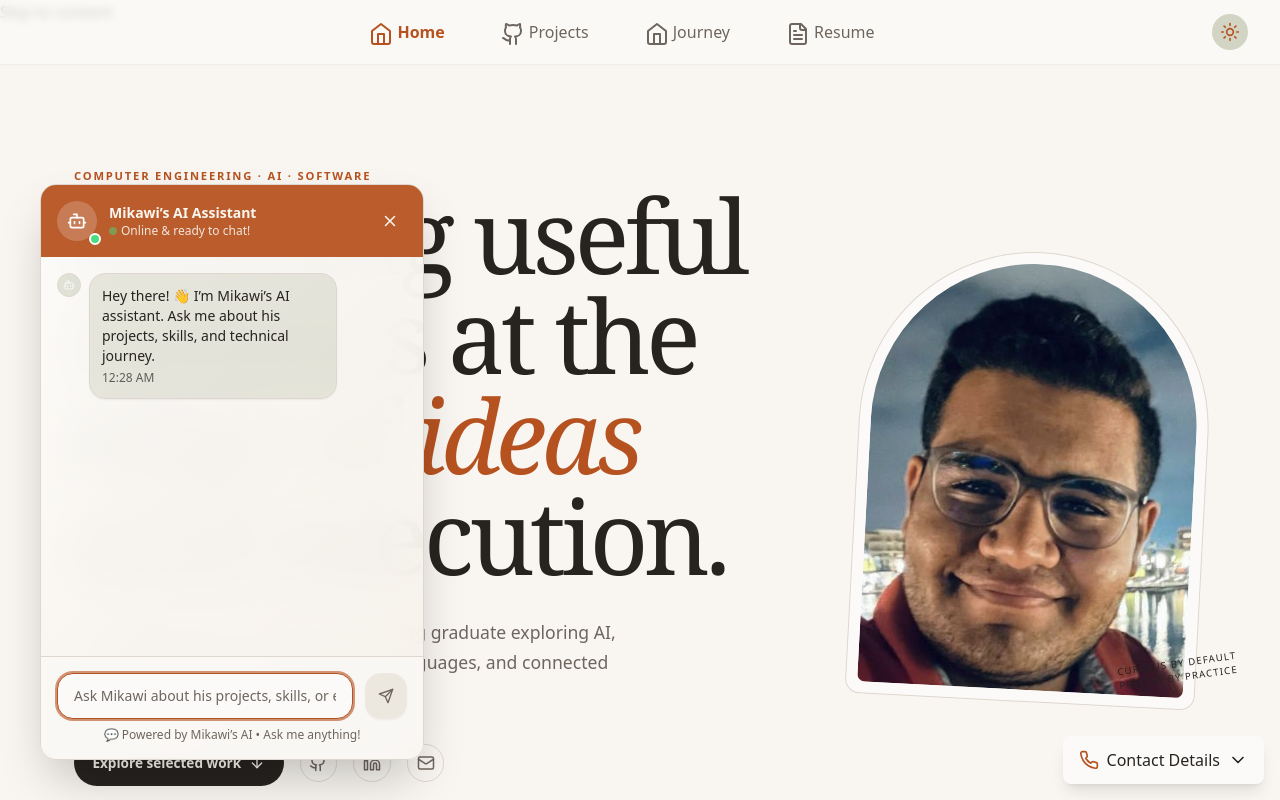
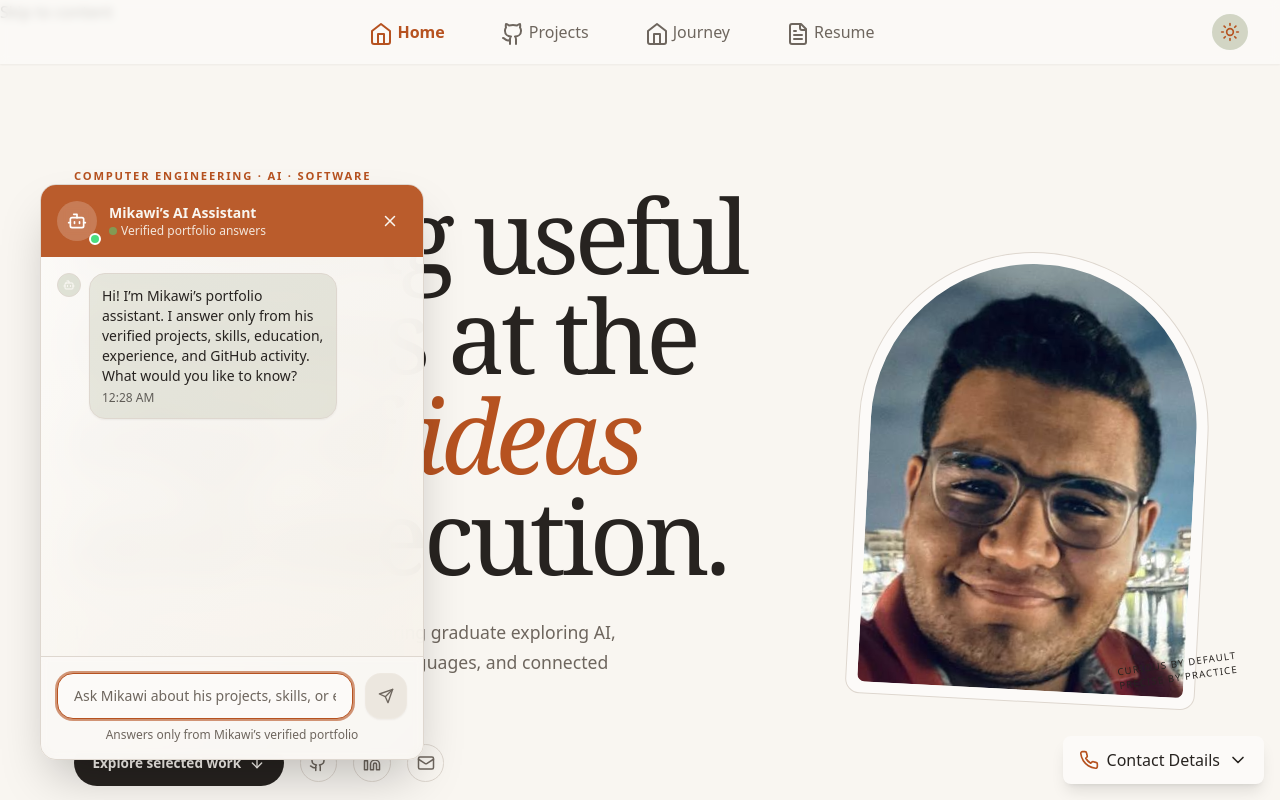
Before and after one commit to Hassan220022/Personal_website_offical, a React (Vite) app: page / in a window 1280 px wide. Both pictures are taken after a click on the button 53 px from the left and 747 px from the top of the page. Shown: the top 800 px of the page. Built offline with nearby package versions, Linux system fonts and the light colour scheme.

Commit message:
fix(chatbot): keep portfolio chat usable on short screens

```diff
--- a/src/components/Chatbot.tsx
+++ b/src/components/Chatbot.tsx
@@ -20,7 +20,7 @@ const Chatbot: React.FC<ChatbotProps> = ({ className = '' }) => {
   const [messages, setMessages] = useState<Message[]>([
     {
       id: '1',
-      content: "Hey there! 👋 I’m Mikawi’s AI assistant. Ask me about his projects, skills, and technical journey.",
+      content: "Hi! I’m Mikawi’s portfolio assistant. I answer only from his verified projects, skills, education, experience, and GitHub activity. What would you like to know?",
       role: 'assistant',
       timestamp: new Date()
     }
@@ -141,7 +141,7 @@ const Chatbot: React.FC<ChatbotProps> = ({ className = '' }) => {
             animate={{ opacity: 1, y: 0, scale: 1, rotateX: 0 }}
             exit={{ opacity: 0, y: 30, scale: 0.9, rotateX: 15 }}
             transition={{ duration: 0.3, type: "spring", stiffness: 300, damping: 30 }}
-            className="bg-card/95 backdrop-blur-xl rounded-2xl shadow-2xl border border-border w-80 sm:w-96 h-[32rem] sm:h-[36rem] flex flex-col overflow-hidden mb-4 ml-0 sm:ml-4"
+            className="bg-card/95 backdrop-blur-xl rounded-2xl shadow-2xl border border-border w-80 sm:w-96 h-[calc(100vh-6rem)] max-h-[36rem] flex flex-col overflow-hidden mb-4 ml-0 sm:ml-4"
             style={{
               background: 'linear-gradient(135deg, hsl(36 33% 98% / 0.95) 0%, hsl(38 38% 94% / 0.95) 100%)',
               ...(document.documentElement.classList.contains('dark') && {
@@ -163,7 +163,7 @@ const Chatbot: React.FC<ChatbotProps> = ({ className = '' }) => {
                   <h3 className="font-bold text-sm">Mikawi’s AI Assistant</h3>
                   <p className="text-xs opacity-90 flex items-center gap-1">
                     <span className="w-2 h-2 bg-green-400 rounded-full animate-pulse"></span>
-                    Online & ready to chat!
+                    Verified portfolio answers
                   </p>
                 </div>
               </div>
@@ -229,7 +229,7 @@ const Chatbot: React.FC<ChatbotProps> = ({ className = '' }) => {
                             <Loader2 size={16} className="text-primary opacity-30" />
                           </div>
                         </div>
-                        <span className="text-sm text-muted-foreground">Mikawi’s assistant is thinking...</span>
+                        <span className="text-sm text-muted-foreground">Checking Mikawi’s portfolio...</span>
                         <div className="flex space-x-1">
                           <div className="w-1 h-1 bg-primary rounded-full animate-bounce" style={{animationDelay: '0ms'}}></div>
                           <div className="w-1 h-1 bg-primary rounded-full animate-bounce" style={{animationDelay: '150ms'}}></div>
@@ -254,6 +254,7 @@ const Chatbot: React.FC<ChatbotProps> = ({ className = '' }) => {
                     value={inputMessage}
                     onChange={(e) => setInputMessage(e.target.value)}
                     onKeyPress={handleKeyPress}
+                    maxLength={1200}
                     placeholder="Ask Mikawi about his projects, skills, or experience..."
                     className="w-full border border-border rounded-2xl px-4 py-3 text-sm bg-card text-foreground placeholder-muted-foreground focus:outline-none focus:ring-2 focus:ring-ring/60 focus:border-primary backdrop-blur-sm transition-all duration-200 shadow-sm hover:shadow-md"
                     disabled={isLoading}
@@ -280,7 +281,7 @@ const Chatbot: React.FC<ChatbotProps> = ({ className = '' }) => {
                 </motion.button>
               </div>
               <p className="text-xs text-muted-foreground mt-2 text-center">
-                💬 Powered by Mikawi’s AI • Ask me anything!
+                Answers only from Mikawi’s verified portfolio
               </p>
             </div>
           </motion.div>
```
